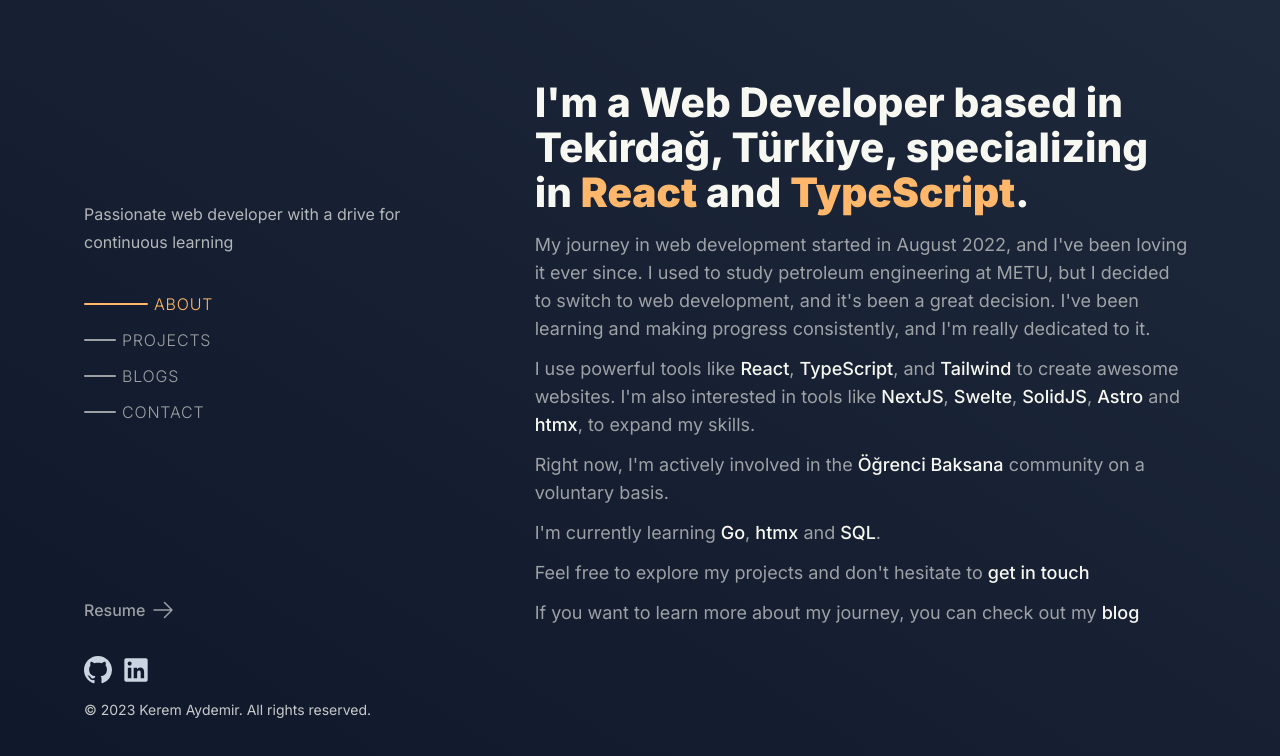
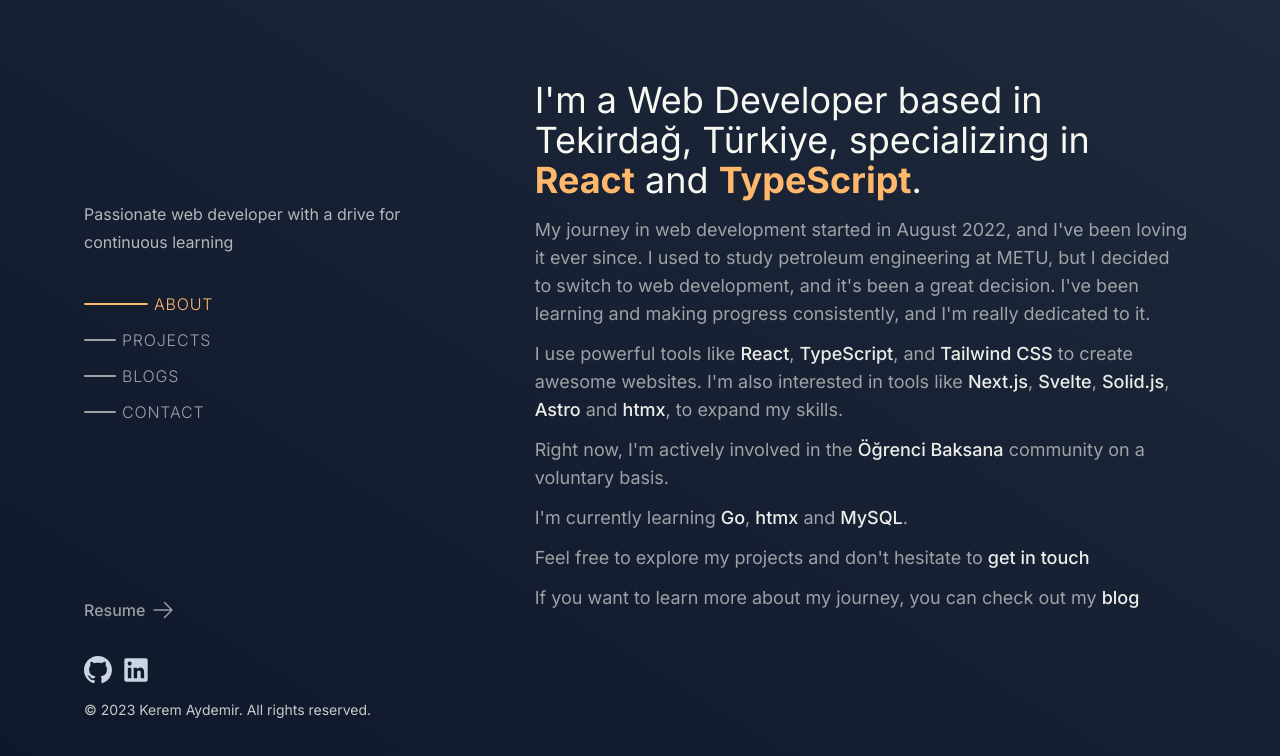
Before and after one commit to keremaydemir123/portfolio, a Next.js app: page / in a window 1280 px wide. Shown: the top 756 px of the page. Built offline with nearby package versions, Linux system fonts and the light colour scheme.

Commit message:
refactor: refactor hero links, hero main text

```diff
--- a/app/globals.css
+++ b/app/globals.css
@@ -143,8 +143,8 @@
   }
 }
 
-.tech {
-  @apply text-base-content hover:text-base-content/90 font-medium no-underline cursor-pointer;
+.link {
+  @apply text-base-content/95 hover:text-slate-50 font-medium no-underline cursor-pointer;
 }
 
 .avatar {
--- a/components/Hero.tsx
+++ b/components/Hero.tsx
@@ -4,6 +4,7 @@
 import Link from "next/link";
 
 import { fastContainer, item } from "@/constants/motion";
+import { heroLinks } from "@/constants/heroLinks";
 
 function Hero() {
   return (
@@ -15,7 +16,10 @@
     >
       <div className="z-1 text-base-content/60 flex flex-col">
         <section className="text-lg">
-          <motion.h1 variants={item} className="mb-4 text-base-content">
+          <motion.h1
+            variants={item}
+            className="not-prose mb-4 text-base-content md:text-4xl sm:text-3xl text-2xl"
+          >
             I&apos;m a Web Developer based in Tekirdağ, Türkiye, specializing in{" "}
             {""}
             <strong className="text-accent">React</strong> and {""}
@@ -30,42 +34,131 @@
           </motion.p>
           <motion.p variants={item} className="mt-8">
             I use powerful tools like {""}
-            <span className="tech">React</span>,{" "}
-            <span className="tech">TypeScript</span>, and{" "}
-            <span className="tech">Tailwind</span> to create awesome websites.
-            I&apos;m also interested in tools like {""}
-            <span className="tech">NextJS</span>,{" "}
-            <span className="tech">Swelte</span>,{" "}
-            <span className="tech">SolidJS</span>,{" "}
-            <span className="tech">Astro</span> and{" "}
-            <span className="tech">htmx</span>, to expand my skills.
+            <a
+              target="_blank"
+              rel="noopener noreferrer"
+              href={heroLinks.react.path}
+              className=" link"
+            >
+              {heroLinks.react.name}
+            </a>
+            ,{" "}
+            <a
+              target="_blank"
+              rel="noopener noreferrer"
+              href={heroLinks.typescript.path}
+              className=" link"
+            >
+              {heroLinks.typescript.name}
+            </a>
+            , and{" "}
+            <a
+              target="_blank"
+              rel="noopener noreferrer"
+              href={heroLinks.tailwind.path}
+              className=" link"
+            >
+              {heroLinks.tailwind.name}
+            </a>{" "}
+            to create awesome websites. I&apos;m also interested in tools like{" "}
+            {""}
+            <a
+              target="_blank"
+              rel="noopener noreferrer"
+              href={heroLinks.next.path}
+              className=" link"
+            >
+              {heroLinks.next.name}
+            </a>
+            ,{" "}
+            <a
+              target="_blank"
+              rel="noopener noreferrer"
+              href={heroLinks.svelte.path}
+              className=" link"
+            >
+              {heroLinks.svelte.name}
+            </a>
+            ,{" "}
+            <a
+              target="_blank"
+              rel="noopener noreferrer"
+              href={heroLinks.solid.path}
+              className=" link"
+            >
+              {heroLinks.solid.name}
+            </a>
+            ,{" "}
+            <a
+              target="_blank"
+              rel="noopener noreferrer"
+              href={heroLinks.astro.path}
+              className=" link"
+            >
+              {heroLinks.astro.name}
+            </a>{" "}
+            and{" "}
+            <a
+              target="_blank"
+              rel="noopener noreferrer"
+              href={heroLinks.htmx.path}
+              className=" link"
+            >
+              {heroLinks.htmx.name}
+            </a>
+            , to expand my skills.
           </motion.p>
           <motion.p variants={item} className="mb-4">
             Right now, I&apos;m actively involved in the{" "}
             <a
-              href="https://www.ogrencibaksana.com/"
               target="_blank"
               rel="noopener noreferrer"
-              className="tech"
+              href="https://www.ogrencibaksana.com/"
+              className=" link"
             >
               Öğrenci Baksana
             </a>{" "}
             community on a voluntary basis.
           </motion.p>
           <motion.p variants={item} className="">
-            I&apos;m currently learning <strong className="tech">Go</strong>,{" "}
-            <strong className="tech">htmx</strong> and{" "}
-            <strong className="tech">SQL</strong>.
+            I&apos;m currently learning{" "}
+            <a
+              href={heroLinks.go.path}
+              target="_blank"
+              className=" link"
+              rel="noopener noreferrer"
+            >
+              {heroLinks.go.name}
+            </a>
+            ,{" "}
+            <a
+              href={heroLinks.htmx.path}
+              rel="noopener noreferrer"
+              target="_blank"
+              className=" link"
+            >
+              {heroLinks.htmx.name}
+            </a>{" "}
+            and{" "}
+            <a
+              href={heroLinks.mysql.path}
+              rel="noopener noreferrer"
+              target="_blank"
+              className=" link"
+            >
+              {heroLinks.mysql.name}
+            </a>
+            .
           </motion.p>
           <motion.p variants={item}>
             Feel free to explore my projects and don&apos;t hesitate to{" "}
-            <Link href="/contact" className="tech">
+            <Link href="/contact" className=" link">
               get in touch
             </Link>
           </motion.p>
           <motion.p variants={item}>
             If you want to learn more about my journey, you can check out my{" "}
-            <Link href="/blogs/my_web_journey__en" className="tech">
+            <Link href="/blogs/my_web_journey" className=" link">
               blog
             </Link>
           </motion.p>
--- a/components/MobileNav.tsx
+++ b/components/MobileNav.tsx
@@ -14,7 +14,7 @@
   }, [pathname]);
 
   return (
-    <ul className="z-10 not-prose !mx-0 !px-0 !list-none lg:hidden flex gap-1.5 justify-start items-center w-[calc(100%+0.5rem)] uppercase">
+    <ul className="z-10 not-prose !mx-0 !px-0 !list-none lg:hidden flex gap-2.5 justify-start items-center w-[calc(100%+0.5rem)] uppercase">
       {navLinks.map((link, index) => {
         if (link.name === "Home")
           return (
@@ -38,7 +38,7 @@
           >
             <li
               onClick={() => setSelected(link.name.toLowerCase())}
-              className={`mobile-nav !px-2 h-full ${
+              className={`mobile-nav h-full ${
                 selected === link.path ? "active" : ""
               }`}
             >
--- a/components/Projects/CurrentProjectCard.tsx
+++ b/components/Projects/CurrentProjectCard.tsx
@@ -38,7 +38,7 @@
         <motion.label
           whileHover={{ paddingLeft: 2 }}
           whileTap={{ scale: 0.9 }}
-          className="tech w-max"
+          className="link w-max"
           htmlFor={project.id}
           onClick={() => setIsHovered(false)}
         >
--- a/components/Projects/ProjectCard.tsx
+++ b/components/Projects/ProjectCard.tsx
@@ -51,7 +51,7 @@
         <motion.label
           whileHover={{ paddingLeft: 2 }}
           whileTap={{ scale: 0.9 }}
-          className="tech w-max"
+          className="link w-max"
           htmlFor={project.id}
           onClick={() => setIsHovered(false)}
         >
--- a/components/Sidebar/MyInfo.tsx
+++ b/components/Sidebar/MyInfo.tsx
@@ -10,7 +10,7 @@
       <>
         <div className="w-full flex-1 flex flex-col gap-2.5">
           <div className="flex flex-col gap-2.5">
-            <h5 className="text-start text-xl mb-0 font-bold text-base-content">
+            <h5 className="text-start text-2xl mb-0 font-bold text-base-content">
               Kerem Aydemir
             </h5>
             <h2 className="text-start text-lg font-medium text-base-content/90 !m-0">
@@ -18,7 +18,7 @@
               <span className="font-light"> at Öğrenci Baksana</span>
             </h2>
           </div>
-          <div className="flex items-center gap-2.5">
+          <div className="flex items-end gap-2.5">
             <SocialIcons className="flex-1" mobile />
             <ResumeButton />
           </div>
--- /dev/null
+++ b/constants/heroLinks.ts
@@ -0,0 +1,42 @@
+export const heroLinks = {
+  react: {
+    name: "React",
+    path: "https://react.dev/",
+  },
+  next: {
+    name: "Next.js",
+    path: "https://nextjs.org/",
+  },
+  tailwind: {
+    name: "Tailwind CSS",
+    path: "https://tailwindcss.com/",
+  },
+  typescript: {
+    name: "TypeScript",
+    path: "https://www.typescriptlang.org/",
+  },
+  svelte: {
+    name: "Svelte",
+    path: "https://svelte.dev/",
+  },
+  htmx: {
+    name: "htmx",
+    path: "https://htmx.org/",
+  },
+  go: {
+    name: "Go",
+    path: "https://golang.org/",
+  },
+  mysql: {
+    name: "MySQL",
+    path: "https://www.mysql.com/",
+  },
+  solid: {
+    name: "Solid.js",
+    path: "https://www.solidjs.com/",
+  },
+  astro: {
+    name: "Astro",
+    path: "https://astro.build/",
+  },
+};
```
